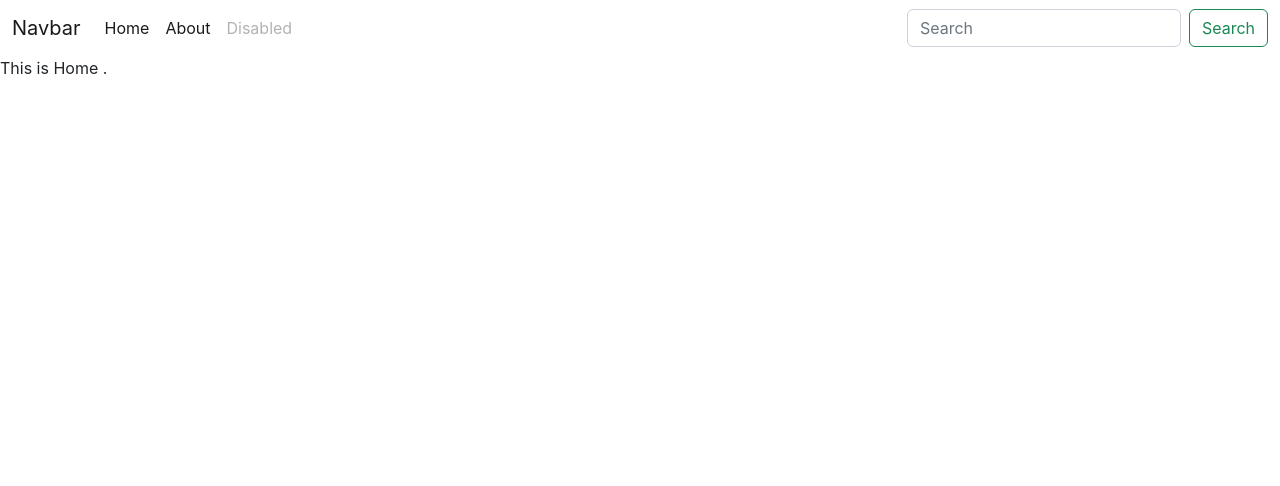
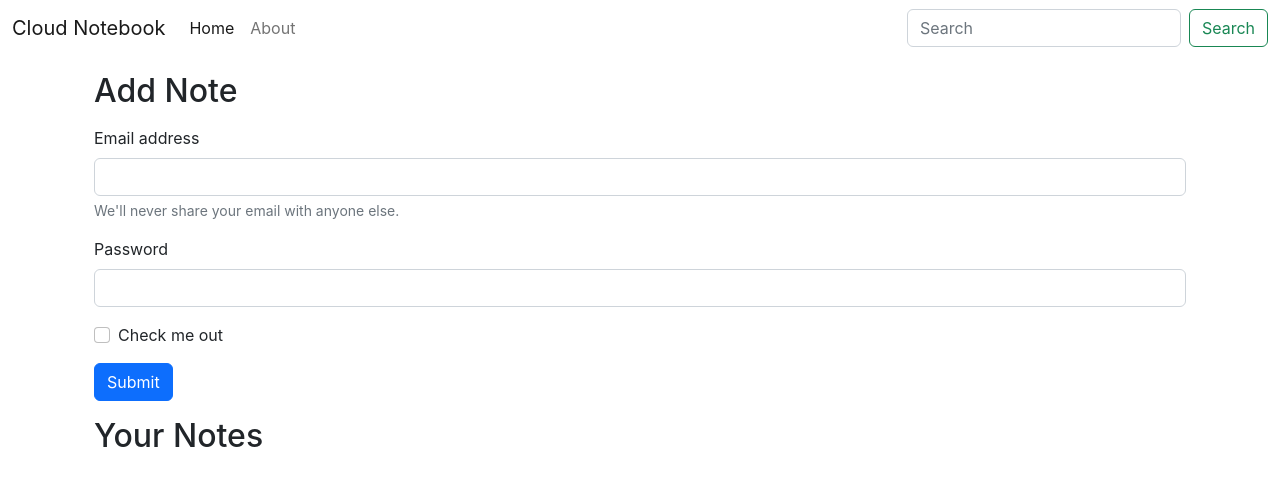
Before and after one commit to VaibhavBomle/cloudNoteBook, a React (Create React App) app: page /home in a window 1280 px wide. Shown: the top 486 px of the page. Built offline with nearby package versions, Linux system fonts and the light colour scheme.

Commit message:
Topic 59 - Implemented useLocation

```diff
--- a/src/App.js
+++ b/src/App.js
@@ -10,10 +10,12 @@ function App() {
     <NoteState>
       <Router>
         <NavBar/>
+        <div className="container">
         <Routes>
         <Route path="/home" element={<Home/>}/>
         <Route path="/about" element={<About/>}/>
         </Routes>
+        </div>
       </Router>
     </NoteState>
   );
--- a/src/components/About.js
+++ b/src/components/About.js
@@ -6,10 +6,10 @@ const About = () => {
   // useEffect(()=>{   // This also work
   //   a.update();
   // },[])
-  a.update();
+  //a.update();
   return (
     <div>
-      His name is {a.state.name} and he is in class {a.state.class}
+     This is About.
     </div>
   )
 }
--- a/src/components/Home.js
+++ b/src/components/Home.js
@@ -1,13 +1,55 @@
-import React,{useContext} from 'react';
-import noteContext from '../context/notes/noteContext';
+import React, { useContext } from "react";
+import noteContext from "../context/notes/noteContext";
 
 const Home = () => {
   const a = useContext(noteContext);
   return (
     <div>
-      This is Home {a.class}.
+      <div className="container my-3">
+      <h2>Add Note</h2>
+      <form className="my-3">
+        <div className="mb-3">
+          <label htmlFor="exampleInputEmail1" className="form-label">
+            Email address
+          </label>
+          <input
+            type="email"
+            className="form-control"
+            id="exampleInputEmail1"
+            aria-describedby="emailHelp"
+          />
+          <div id="emailHelp" className="form-text">
+            We'll never share your email with anyone else.
+          </div>
+        </div>
+        <div className="mb-3">
+          <label htmlFor="exampleInputPassword1" className="form-label">
+            Password
+          </label>
+          <input
+            type="password"
+            className="form-control"
+            id="exampleInputPassword1"
+          />
+        </div>
+        <div className="mb-3 form-check">
+          <input
+            type="checkbox"
+            className="form-check-input"
+            id="exampleCheck1"
+          />
+          <label className="form-check-label" htmlFor="exampleCheck1">
+            Check me out
+          </label>
+        </div>
+        <button type="submit" className="btn btn-primary">
+          Submit
+        </button>
+      </form>
+      <h2>Your Notes</h2>
+      </div>
     </div>
-  )
-}
+  );
+};
 
-export default Home
+export default Home;
--- a/src/components/NavBar.js
+++ b/src/components/NavBar.js
@@ -1,20 +1,26 @@
-import React from 'react'
+import React, {useEffect} from 'react';
+import { useLocation,Link } from 'react-router-dom';
 
-export default function NavBar() {
+const NavBar = () =>{
+  let location = useLocation();
+  useEffect(() => {
+    console.log(location.pathname);
+  }, [location]);
+
   return (
       <nav className="navbar navbar-expand-lg bg-body-tertiary">
   <div className="container-fluid">
-    <a className="navbar-brand" href="#">Navbar</a>
+    <a className="navbar-brand" href="#">Cloud Notebook</a>
     <button className="navbar-toggler" type="button" data-bs-toggle="collapse" data-bs-target="#navbarSupportedContent" aria-controls="navbarSupportedContent" aria-expanded="false" aria-label="Toggle navigation">
       <span className="navbar-toggler-icon"></span>
     </button>
     <div className="collapse navbar-collapse" id="navbarSupportedContent">
       <ul className="navbar-nav me-auto mb-2 mb-lg-0">
         <li className="nav-item">
-          <a className="nav-link active" aria-current="page" href="/home">Home</a>
+          <Link className={`nav-link ${location.pathname === "/home"? "active": ""}`} aria-current="page" to="/home">Home</Link>
         </li>
         <li className="nav-item">
-          <a className="nav-link active" aria-current="page" href="/about">About</a>
+          <Link className={`nav-link ${location.pathname === "/about"? "active": ""}`} aria-current="page" to="/about">About</Link>
         </li>
         {/* <li className="nav-item">
           <a className="nav-link" href="#">Link</a>
@@ -30,9 +36,9 @@ export default function NavBar() {
             <li><a className="dropdown-item" href="#">Something else here</a></li>
           </ul>
         </li> */}
-        <li className="nav-item">
+        {/* <li className="nav-item">
           <a className="nav-link disabled">Disabled</a>
-        </li>
+        </li> */}
       </ul>
       <form className="d-flex" role="search">
         <input className="form-control me-2" type="search" placeholder="Search" aria-label="Search"/>
@@ -43,3 +49,5 @@ export default function NavBar() {
 </nav>
   )
 }
+
+export default NavBar
--- a/src/context/notes/NoteState.js
+++ b/src/context/notes/NoteState.js
@@ -1,27 +1,28 @@
 import { useState } from "react";
 import NoteContext from "./noteContext";
 
-
 const NoteState =(props)=>{
-     const s1 = {
-        "name" : "Kevin",
-        "class" : "8b"
-     }
-
-     const [state,setState] = useState(s1);
-     const update = () =>{
-      setTimeout(()=>{
-        setState({
-            "name" : "Hobert",
-            "class" : "10b"
-          })
-      },1000);
-     }
   return(
-    <NoteContext.Provider value = {{state:state,update : update}}>
+    <NoteContext.Provider value = {{state:"state",update : "update"}}>
          {props.children}
     </NoteContext.Provider>
   )
 }
 
 export default NoteState;
+
+
+// const s1 = {
+//   "name" : "Kevin",
+//   "class" : "8b"
+// }
+
+// const [state,setState] = useState(s1);
+// const update = () =>{
+// setTimeout(()=>{
+//   setState({
+//       "name" : "Hobert",
+//       "class" : "10b"
+//     })
+// },1000);
+// }
```
